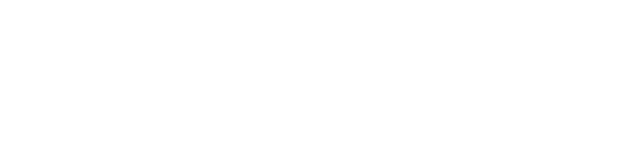
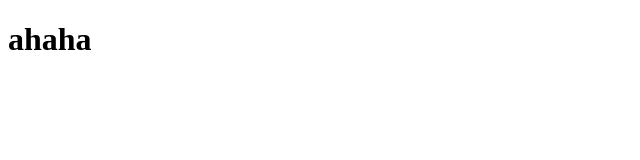
Before and after one commit to nchimales/clase6, a plain HTML site: page index.html in a window 1280 px wide. Shown: the whole page, without its empty margins (0-640 px from the left). Drawn offline with Linux system fonts and the light colour scheme.

Commit message:
prueba 1

```diff
--- a/index.html
+++ b/index.html
@@ -7,6 +7,6 @@
     <title>prueba</title>
 </head>
 <body>
-
+    <h1>ahaha</h1>
 </body>
 </html>
```
